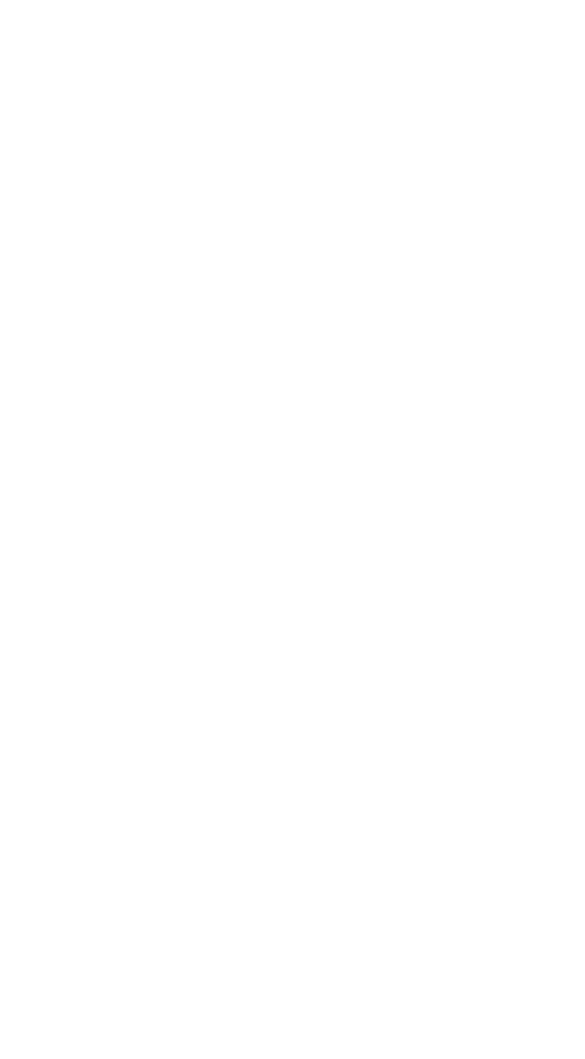
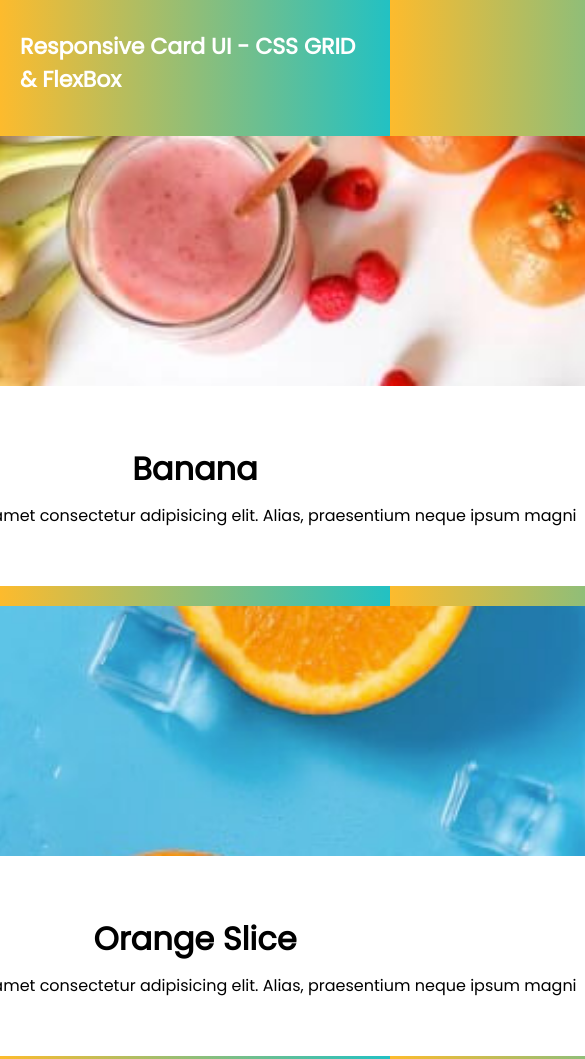
Before and after one commit to kamalahmed/modern-card-with-css-grid-flex-box, a plain HTML site: page index.html in a window 390 px wide. Shown: the top 1059 px of the page, 585 px wide, since content can reach past the window. Before the commit the page ends 844 px from the top, so only its background shows below. Drawn offline with Linux system fonts and the light colour scheme.

Commit message:
completed CSS grid and Flex box UI card

```diff
--- a/index.html
+++ b/index.html
@@ -5,8 +5,67 @@
     <meta name="viewport" content="width=device-width, initial-scale=1.0">
     <meta http-equiv="X-UA-Compatible" content="ie=edge">
     <title>Responsive Food Card Grid</title>
+    <link rel="stylesheet" href="style.css">
 </head>
 <body>
+    <h1 class="heading-title">Responsive Card UI - CSS GRID & FlexBox</h1>
+    <div class="container">
+
+        <div class="card">
+            <div class="card--image-box">
+                <img src="images/food.jpg" alt="Food Image">
+            </div>
+
+            <div class="card--content">
+                <div>
+                    <h1>Banana</h1>
+                    <p>Lorem ipsum dolor sit, amet consectetur adipisicing elit. Alias, praesentium neque ipsum magni </p>
+                </div>
+            </div>
+        </div>
+
+        <div class="card">
+            <div class="card--image-box">
+                <img src="images/food2.jpg" alt="Food Image">
+            </div>
+
+            <div class="card--content">
+                <div>
+                    <h1>Orange Slice</h1>
+                    <p>Lorem ipsum dolor sit, amet consectetur adipisicing elit. Alias, praesentium neque ipsum magni </p>
+                </div>
+            </div>
+        </div>
+
+        <div class="card">
+            <div class="card--image-box">
+                <img src="images/food3.jpg" alt="Food Image">
+            </div>
+
+            <div class="card--content">
+                <div>
+                    <h1>Fruit Basket</h1>
+                    <p>Lorem ipsum dolor sit, amet consectetur adipisicing elit. Alias, praesentium neque ipsum magni </p>
+                </div>
+            </div>
+        </div>
+
+        <div class="card">
+            <div class="card--image-box">
+                <img src="images/food4.jpg" alt="Food Image">
+            </div>
+
+            <div class="card--content">
+                <div>
+                    <h1>Cold Juice</h1>
+                    <p>Lorem ipsum dolor sit, amet consectetur adipisicing elit. Alias, praesentium neque ipsum magni
+                        </p>
+                </div>
+            </div>
+        </div>
+
+
+    </div>
 
 </body>
 </html>
--- a/style.css
+++ b/style.css
@@ -0,0 +1,139 @@
+@import url('https://fonts.googleapis.com/css?family=Poppins&display=swap');
+
+* {
+    margin: 0;
+    padding: 0;
+    box-sizing: border-box;
+}
+
+body{
+    font-family: 'Poppins', sans-serif;
+    display: flex;
+    flex-direction: column;
+    align-items: center;
+    justify-content: center;
+    min-height: 100vh;
+    background: #22c1c3;  /* fallback for old browsers */
+    background: -webkit-linear-gradient(to right, #fdbb2d, #22c1c3);  /* Chrome 10-25, Safari 5.1-6 */
+    background: linear-gradient(to right, #fdbb2d, #22c1c3); /* W3C, IE 10+/ Edge, Firefox 16+, Chrome 26+, Opera 12+, Safari 7+ */
+
+}
+
+.heading-title{
+    margin-bottom: 50px;
+    color: #fff;
+}
+
+.container {
+    position: relative;
+    width: 1000px;
+    display: grid;
+    grid-template-columns: repeat(auto-fit, minmax(250px, 1fr)); /*It means each columns will take a maximum of 250px width and minimum 1 fraction or portion of width*/
+    /* @see https://css-tricks.com/auto-sizing-columns-css-grid-auto-fill-vs-auto-fit/ */
+}
+/* Card Main Layout Design */
+.card{
+    position: relative;
+    display: flex;
+    flex-direction: column;
+    background: #fff;
+}
+
+.card:nth-child(even){
+    flex-direction: column-reverse;
+}
+
+/* Card Image Design */
+.card--image-box{
+    position: relative;
+    width: 250px;
+    height: 250px;
+    background: #000;
+}
+.card--image-box img{
+    position: absolute;
+    top: 0;
+    left: 0;
+    width: 100%;
+    height: 100%;
+    object-fit: cover; /*@see https://css-tricks.com/almanac/properties/o/object-fit/*/
+
+}
+
+/* Card Content */
+
+.card--content{
+    position: relative;
+    width: 250px;
+    height: 250px;
+    display: flex;
+    justify-content: center;
+    align-items: center;
+    padding: 20px;
+    text-align: center;
+}
+
+
+.card--content h1{
+    font-weight: 700;
+    margin-bottom: 10px;
+}
+
+/* Responsive */
+
+@media (max-width: 1000px){
+    .heading-title{
+        margin: 50px 20px 0;
+        font-size: 25px;
+    }
+
+    .container{
+        grid-template-columns: repeat(auto-fit, minmax(100%, 1fr));
+        margin: 50px;
+    }
+    .card{
+        flex-direction: row;
+        margin: 10px 0;
+    }
+
+    .card:nth-child(even){
+        flex-direction: row-reverse;
+    }
+    .card--image-box,
+    .card--content{
+        width: 50%;
+    }
+
+    .card--content{
+        text-align: left;
+    }
+
+    .card:nth-child(even) .card--content{
+        text-align: right;
+    }
+}
+
+@media (max-width: 600px){
+
+    .heading-title, .container{
+        margin-top: 30px;
+    }
+    .heading-title{
+        font-size: 22px;
+    }
+
+    .card, .card:nth-child(even){
+        flex-direction: column;
+    }
+
+    .card--image-box,
+    .card--content{
+        width: 100%;
+    }
+    .card--content,
+    .card:nth-child(even) .card--content{
+        text-align: center;
+        height: 200px;
+    }
+
+}
```
Also changed, not shown: images/food.jpg (added), images/food2.jpg (added), images/food3.jpg (added), images/food4.jpg (added).
